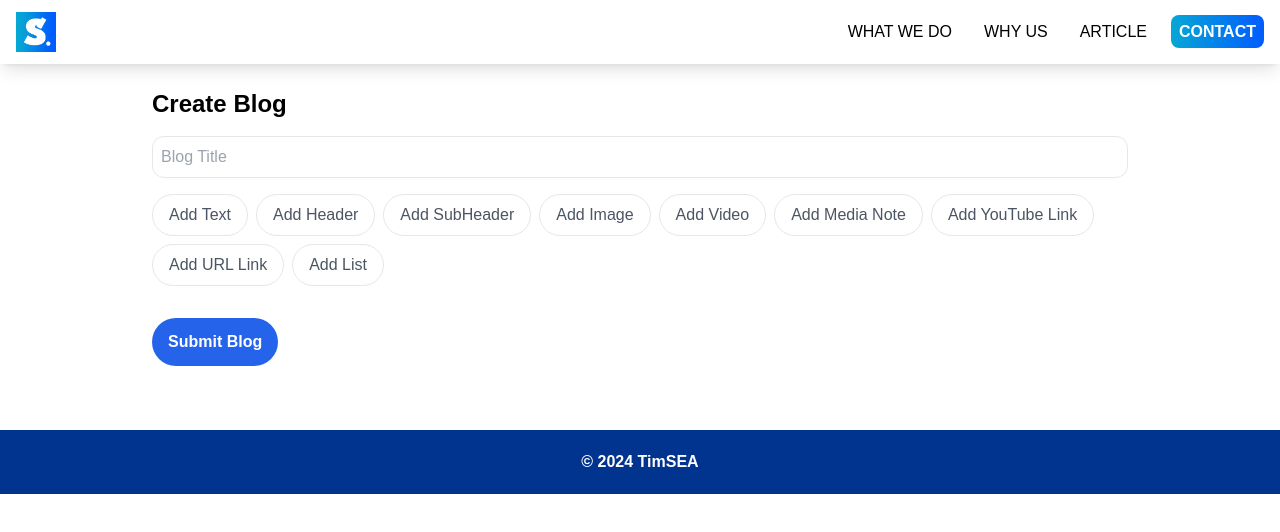
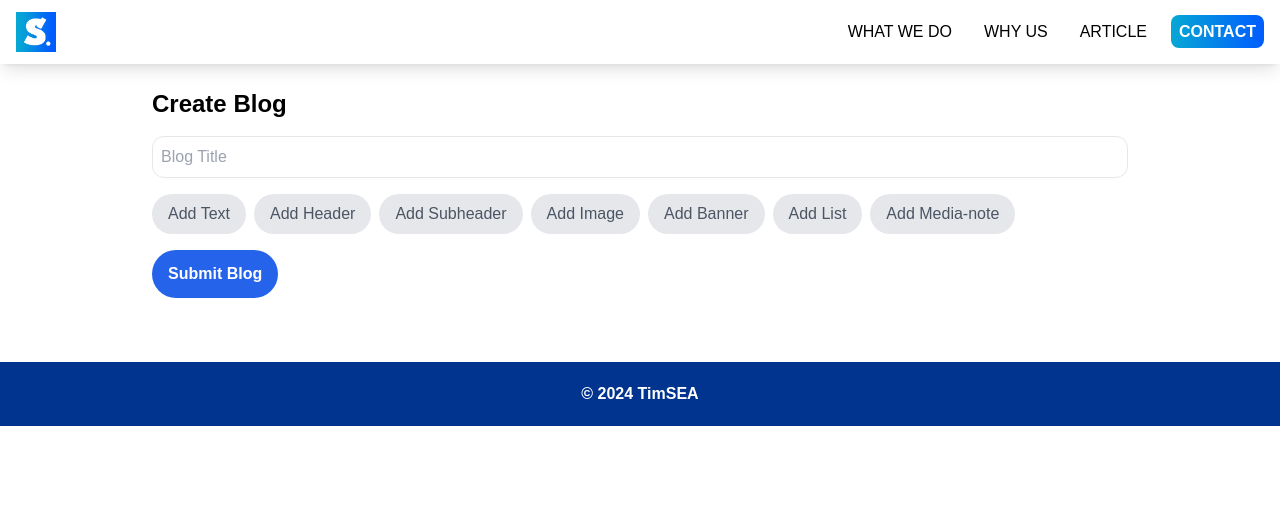
Before and after one commit to AlfinTeguh16/TimSEA-CompanyProfile, a Next.js app: page /blogs/create in a window 1280 px wide. Shown: the top 532 px of the page. Built offline with nearby package versions, Linux system fonts and the light colour scheme.

Commit message:
fix: banner

```diff
--- a/src/app/api/blogs/route.ts
+++ b/src/app/api/blogs/route.ts
@@ -24,13 +24,25 @@ export async function POST(req: Request) {
 
     // Buat folder upload jika belum ada
     const uploadDir = path.join(process.cwd(), "public", "uploads");
+    const bannerDir = path.join(process.cwd(), "public", "uploads", "banner");
+
     if (!fs.existsSync(uploadDir)) {
       fs.mkdirSync(uploadDir, { recursive: true });
+    }
+    if (!fs.existsSync(bannerDir)) {
+      fs.mkdirSync(bannerDir, { recursive: true });
     }
 
     for (const [key, value] of formData.entries()) {
       if (key.startsWith("file_") && value instanceof File) {
-        const filePath = path.join(uploadDir, value.name);
+        let targetDir = uploadDir;
+
+        // Simpan banner pada folder /banner
+        if (key === "file_banner") {
+          targetDir = bannerDir;
+        }
+
+        const filePath = path.join(targetDir, value.name);
         const writeStream = fs.createWriteStream(filePath);
 
         // Gunakan streaming untuk menulis file langsung ke sistem
@@ -38,7 +50,10 @@ export async function POST(req: Request) {
         writeStream.write(buffer);
         writeStream.end();
 
-        content.push({ type: "file", value: `/uploads/${value.name}` });
+        const fileUrl = targetDir.includes("banner")
+          ? `/uploads/banner/${value.name}`
+          : `/uploads/${value.name}`;
+        content.push({ type: "file", value: fileUrl });
       } else if (key.startsWith("content_")) {
         content.push(JSON.parse(value as string));
       }
@@ -56,13 +71,37 @@ export async function POST(req: Request) {
   }
 }
 
+// export async function GET() {
+//   try {
+//     const db = (await clientPromise).db("db_mytimsea");
+//     const blogs = await db.collection("blogs").find().toArray();
+//     return NextResponse.json(blogs);
+//   } catch (error) {
+//     console.error("Error fetching blogs:", error);
+//     return NextResponse.json({ error: "Failed to fetch blogs" }, { status: 500 });
+//   }
+// }
+
 export async function GET() {
   try {
     const db = (await clientPromise).db("db_mytimsea");
+
+    // Fetch blogs data from database
     const blogs = await db.collection("blogs").find().toArray();
-    return NextResponse.json(blogs);
+
+    // Path to banner uploads folder
+    const bannerDir = path.join(process.cwd(), "public", "uploads", "banner");
+
+    // Check if banner directory exists
+    let bannerFiles: string[] = [];
+    if (fs.existsSync(bannerDir)) {
+      // Read all files in the banner directory
+      bannerFiles = fs.readdirSync(bannerDir).map((file) => `/uploads/banner/${file}`);
+    }
+
+    return NextResponse.json({ blogs, banners: bannerFiles });
   } catch (error) {
-    console.error("Error fetching blogs:", error);
-    return NextResponse.json({ error: "Failed to fetch blogs" }, { status: 500 });
+    console.error("Error fetching blogs or banners:", error);
+    return NextResponse.json({ error: "Failed to fetch blogs or banners" }, { status: 500 });
   }
 }
--- a/src/app/blogs/[id]/page.tsx
+++ b/src/app/blogs/[id]/page.tsx
@@ -34,7 +34,8 @@ const BlogDetail: React.FC = () => {
             }
             return (
               typeof item.value === "string" &&
-              !item.value.startsWith("blob:") // Exclude blobs
+              !item.value.startsWith("blob:") && // Exclude blobs
+              !item.value.includes("/uploads/banner/") // Exclude files from upload/banner
             );
           });
 
--- a/src/app/blogs/create/page.tsx
+++ b/src/app/blogs/create/page.tsx
@@ -4,60 +4,57 @@ import React, { useState, useEffect } from "react";
 import Image from "next/image";
 import dynamic from "next/dynamic";
 import { PiTrash } from "react-icons/pi";
-import { fetchWithAuth } from "../../utils/fetchWithAuth"; // Sesuaikan path sesuai struktur project
 
 interface Content {
-  type: "text" | "image" | "video" | "youtube" | "link" | "header" | "subheader" | "list" | "media-note" | "file";
-  value: string | string[]; // List menggunakan array string
+  type:
+    | "text"
+    | "image"
+    | "video"
+    | "youtube"
+    | "link"
+    | "header"
+    | "subheader"
+    | "list"
+    | "media-note"
+    | "file"
+    | "banner";
+  value: string | string[];
   file?: File;
 }
 
 const CreateBlog: React.FC = () => {
-  const [title, setTitle] = useState<string>(""); // Blog title
-  const [content, setContent] = useState<Content[]>([]); // Blog content array
-  const [isClient, setIsClient] = useState(false); // Hydration guard
+  const [title, setTitle] = useState<string>("");
+  const [content, setContent] = useState<Content[]>([]);
+  const [isClient, setIsClient] = useState(false);
 
   useEffect(() => {
-    setIsClient(true); // Ensure this is only executed on the client
+    setIsClient(true);
   }, []);
 
-  // Adding new field
   const addContent = (type: Content["type"]) => {
-    if (type === "list") {
-      setContent([...content, { type, value: [] }]); // Default value for list is an empty array
-    } else {
-      setContent([...content, { type, value: "" }]);
-    }
+    const defaultValue = type === "list" ? [] : "";
+    setContent([...content, { type, value: defaultValue }]);
   };
 
-  const handleTextChange = (
-    index: number,
-    value: string,
-    type: Content["type"]
-  ) => {
+  const handleTextChange = (index: number, value: string) => {
     const updatedContent = [...content];
-
-    if (type === "text") {
-      // Split text into paragraphs
-      const paragraphs = value.split("\n").filter((line) => line.trim() !== "");
-      updatedContent.splice(
-        index,
-        1,
-        ...paragraphs.map((p) => ({ type: "text" as const, value: p }))
-      );
-    } else {
-      // Update directly for other types
     updatedContent[index].value = value;
-    }
-
     setContent(updatedContent);
   };
 
-  // Handle list changes
-  const handleListChange = (index: number, value: string, itemIndex: number) => {
+  const handleFileChange = (index: number, file: File | null) => {
+    if (!file) return;
+
+    const updatedContent = [...content];
+    updatedContent[index].value = URL.createObjectURL(file);
+    updatedContent[index].file = file;
+    setContent(updatedContent);
+  };
+
+  const handleListChange = (index: number, itemIndex: number, value: string) => {
     const updatedContent = [...content];
     if (Array.isArray(updatedContent[index].value)) {
-      updatedContent[index].value[itemIndex] = value; // Update specific list item
+      updatedContent[index].value[itemIndex] = value;
       setContent(updatedContent);
     }
   };
@@ -65,7 +62,7 @@ const CreateBlog: React.FC = () => {
   const addListItem = (index: number) => {
     const updatedContent = [...content];
     if (Array.isArray(updatedContent[index].value)) {
-      updatedContent[index].value.push(""); // Add new empty list item
+      updatedContent[index].value.push("");
       setContent(updatedContent);
     }
   };
@@ -73,29 +70,14 @@ const CreateBlog: React.FC = () => {
   const removeListItem = (index: number, itemIndex: number) => {
     const updatedContent = [...content];
     if (Array.isArray(updatedContent[index].value)) {
-      updatedContent[index].value.splice(itemIndex, 1); // Remove specific list item
+      updatedContent[index].value.splice(itemIndex, 1);
       setContent(updatedContent);
     }
   };
 
-  // Handle file upload
-  const handleFileChange = (index: number, file: File | null) => {
-    if (!file) return;
-
-    const updatedContent = [...content];
-    updatedContent[index].value = URL.createObjectURL(file); // Generate preview URL
-    updatedContent[index].file = file; // Save file for submission
-    setContent(updatedContent);
+  const removeContent = (index: number) => {
+    setContent(content.filter((_, i) => i !== index));
   };
-
-  // Remove content field
-  const removeContent = (index: number) => {
-    const updatedContent = content.filter((_, i) => i !== index);
-    setContent(updatedContent);
-  };
-
-  // Submit data
-
 
   const submitBlog = async () => {
     const formData = new FormData();
@@ -103,16 +85,15 @@ const CreateBlog: React.FC = () => {
 
     content.forEach((item, index) => {
       if (item.file) {
-        formData.append(`file_${index}`, item.file);
+        const key = item.type === "banner" ? "file_banner" : `file_${index}`;
+        formData.append(key, item.file);
+      } else {
+        formData.append(`content_${index}`, JSON.stringify(item));
       }
-      formData.append(
-        `content_${index}`,
-        JSON.stringify({ type: item.type, value: item.value })
-      );
     });
 
     try {
-      const response = await fetchWithAuth("/api/blogs", {
+      const response = await fetch("/api/blogs", {
         method: "POST",
         body: formData,
       });
@@ -122,20 +103,15 @@ const CreateBlog: React.FC = () => {
         setTitle("");
         setContent([]);
       } else {
-        const error = await response.json();
-        console.error("Error:", error);
         alert("Failed to create blog.");
       }
     } catch (error) {
-      console.error("Error submitting blog:", error);
+      console.error(error);
       alert("An error occurred.");
     }
   };
 
-
-  if (!isClient) {
-    return null; // Ensure SSR mismatch is avoided
-  }
+  if (!isClient) return null;
 
   return (
     <div className="p-6 max-w-5xl mx-auto h-full">
@@ -155,96 +131,22 @@ const CreateBlog: React.FC = () => {
             key={index}
             className="mb-4 border p-4 rounded-lg shadow-sm flex flex-col gap-4"
           >
-            {item.type === "text" && (
-              <textarea
-                placeholder="Enter text (use Enter for new paragraph)"
+            {["text", "header", "subheader", "media-note"].includes(item.type) && (
+              <input
+                type="text"
+                placeholder={`Enter ${item.type}`}
                 value={item.value as string}
-                onChange={(e) =>
-                  handleTextChange(index, e.target.value, item.type)
-                }
+                onChange={(e) => handleTextChange(index, e.target.value)}
                 className="border rounded-xl p-2 w-full"
               />
             )}
-            {item.type === "header" && (
-              <input
-                type="text"
-                placeholder="Enter text header"
-                value={item.value as string}
-                onChange={(e) =>
-                  handleTextChange(index, e.target.value, item.type)
-                }
-                className="border font-bold rounded-xl p-2 w-full"
-              />
-            )}
-            {item.type === "subheader" && (
-              <input
-                type="text"
-                placeholder="Enter text subheader"
-                value={item.value as string}
-                onChange={(e) =>
-                  handleTextChange(index, e.target.value, item.type)
-                }
-                className="border font-semibold rounded-xl p-2 w-full"
-              />
-            )}
-            {item.type === "media-note" && (
-              <input
-                type="text"
-                placeholder="Enter text media-note"
-                value={item.value as string}
-                onChange={(e) =>
-                  handleTextChange(index, e.target.value, item.type)
-                }
-                className="border font-semibold rounded-xl p-2 w-full"
-              />
-            )}
-            {item.type === "list" && (
-              <div className="flex flex-col gap-4 w-full">
-                {(item.value as string[]).map((listItem, itemIndex) => (
-                  <div key={itemIndex} className="flex items-center gap-2">
-                    <input
-                      type="text"
-                      value={listItem}
-                      placeholder={`List item ${itemIndex + 1}`}
-                      onChange={(e) =>
-                        handleListChange(index, e.target.value, itemIndex)
-                      }
-                      className="border rounded-xl p-2 w-full"
-                    />
-                    <button
-                      onClick={() => removeListItem(index, itemIndex)}
-                      className="bg-red-600 hover:bg-red-700 text-white rounded-md px-3 py-1"
-                    >
-                      Remove
-                    </button>
-                  </div>
-                ))}
 
-                <div className="flex items-center justify-between">
-                  <button
-                    onClick={() => addListItem(index)}
-                    className="bg-blue-600 hover:bg-blue-700 text-white rounded-full px-4 py-2"
-                  >
-                    Add List Item
-                  </button>
-                  <button
-                    onClick={() => removeContent(index)}
-                    className="bg-red-600 hover:bg-red-700 text-white rounded-xl px-4 py-2"
-                  >
-                    Remove
-                  </button>
-                </div>
-              </div>
-            )}
-
-            {item.type === "image" && (
+            {["image", "banner", "video"].includes(item.type) && (
               <div className="flex flex-col">
                 <input
                   type="file"
-                  accept="image/*"
-                  onChange={(e) =>
-                    handleFileChange(index, e.target.files?.[0] || null)
-                  }
+                  accept={item.type === "video" ? "video/*" : "image/*"}
+                  onChange={(e) => handleFileChange(index, e.target.files?.[0] || null)}
                   className="border rounded-xl p-2 w-full"
                 />
                 {item.value && (
@@ -258,99 +160,64 @@ const CreateBlog: React.FC = () => {
                 )}
               </div>
             )}
-            {item.type === "video" && (
-              <div className="flex flex-col">
+
+            {item.type === "list" && (
+              <div className="flex flex-col gap-2">
+                {(item.value as string[]).map((listItem, itemIndex) => (
+                  <div key={itemIndex} className="flex items-center gap-2">
                     <input
-                  type="file"
-                  accept="image/*"
+                      type="text"
+                      value={listItem}
+                      placeholder={`List item ${itemIndex + 1}`}
                       onChange={(e) =>
-                    handleFileChange(index, e.target.files?.[0] || null)
+                        handleListChange(index, itemIndex, e.target.value)
                       }
                       className="border rounded-xl p-2 w-full"
                     />
-                {item.value && (
-                  <Image
-                    src={item.value as string}
-                    width={200}
-                    height={100}
-                    alt="Preview"
-                    className="w-fit h-fit rounded-md mt-3"
-                  />
-                )}
+                    <button
+                      onClick={() => removeListItem(index, itemIndex)}
+                      className="bg-red-600 text-white rounded-md px-3 py-1"
+                    >
+                      Remove
+                    </button>
+                  </div>
+                ))}
+                <button
+                  onClick={() => addListItem(index)}
+                  className="bg-blue-600 text-white rounded-full px-4 py-2"
+                >
+                  Add List Item
+                </button>
               </div>
             )}
-            {item.type !== "list" && (
+
             <button
               onClick={() => removeContent(index)}
-                className="bg-red-600 hover:bg-red-700 rounded-xl mx-1 h-fit w-fit my-auto text-white p-4"
+              className="bg-red-600 text-white rounded-md px-4 py-2 self-end"
             >
               <PiTrash />
             </button>
-            )}
           </div>
         ))}
       </div>
 
-      <div className="mb-4 flex flex-wrap gap-2">
+      <div className="flex flex-wrap gap-2 mb-4">
+        {["text", "header", "subheader", "image", "banner", "list", "media-note"].map(
+          (type) => (
             <button
-          onClick={() => addContent("text")}
-          className="bg-transparent border rounded-full hover:bg-blue-500 text-gray-600 hover:text-white px-4 py-2"
+              key={type}
+              onClick={() => addContent(type as Content["type"])}
+              className="bg-gray-200 hover:bg-gray-300 text-gray-600 rounded-full px-4 py-2"
             >
-          Add Text
+              Add {type.charAt(0).toUpperCase() + type.slice(1)}
             </button>
-        <button
-          onClick={() => addContent("header")}
-          className="bg-transparent border rounded-full hover:bg-blue-500 text-gray-600 hover:text-white px-4 py-2"
-        >
-          Add Header
-        </button>
-        <button
-          onClick={() => addContent("subheader")}
-          className="bg-transparent border rounded-full hover:bg-blue-500 text-gray-600 hover:text-white px-4 py-2"
-        >
-          Add SubHeader
-        </button>
-        <button
-          onClick={() => addContent("image")}
-          className="bg-transparent border rounded-full hover:bg-blue-500 text-gray-600 hover:text-white px-4 py-2"
-        >
-          Add Image
-        </button>
-        <button
-          onClick={() => addContent("video")}
-          className="bg-transparent border rounded-full hover:bg-blue-500 text-gray-600 hover:text-white px-4 py-2"
-        >
-          Add Video
-        </button>
-        <button
-          onClick={() => addContent("media-note")}
-          className="bg-transparent border rounded-full hover:bg-blue-500 text-gray-600 hover:text-white px-4 py-2"
-        >
-          Add Media Note
-        </button>
-        <button
-          onClick={() => addContent("youtube")}
-          className="bg-transparent border rounded-full hover:bg-blue-500 text-gray-600 hover:text-white px-4 py-2"
-        >
-          Add YouTube Link
-        </button>
-        <button
-          onClick={() => addContent("link")}
-          className="bg-transparent border rounded-full hover:bg-blue-500 text-gray-600 hover:text-white px-4 py-2"
-        >
-          Add URL Link
-        </button>
-        <button
-          onClick={() => addContent("list")}
-          className="bg-transparent border rounded-full hover:bg-blue-500 text-gray-600 hover:text-white px-4 py-2"
-        >
-          Add List
-        </button>
+          )
+        )}
       </div>
 
       <button
         onClick={submitBlog}
-        className="mt-4 bg-blue-600 rounded-full text-white px-4 py-3 font-semibold"
+        className="bg-blue-600 text-white rounded-full px-4 py-3 font-semibold"
       >
         Submit Blog
       </button>
--- a/src/app/components/homePage/blog.tsx
+++ b/src/app/components/homePage/blog.tsx
@@ -5,15 +5,21 @@ import Image from "next/image";
 import Link from "next/link";
 import { Element } from "react-scroll";
 
+interface BlogContent {
+  type: string;
+  value: string;
+}
+
 interface Blog {
   _id: string;
   title: string;
-  content: { type: string; value: string }[];
+  content: BlogContent[];
 }
 
 const BlogCard: React.FC = () => {
   const [blogs, setBlogs] = useState<Blog[]>([]);
   const [loading, setLoading] = useState<boolean>(true);
+  const [error, setError] = useState<string | null>(null);
 
   useEffect(() => {
     const fetchBlogs = async () => {
@@ -21,12 +27,19 @@ const BlogCard: React.FC = () => {
         const res = await fetch("/api/blogs");
         if (res.ok) {
           const data = await res.json();
-          setBlogs(data);
+
+          // Pastikan `data.blogs` berbentuk array sebelum di-set
+          if (Array.isArray(data.blogs)) {
+            setBlogs(data.blogs);
+          } else {
+            throw new Error("Invalid data format received from server.");
+          }
         } else {
-          console.error("Failed to fetch blogs: Status", res.status);
+          throw new Error(`Failed to fetch blogs: Status ${res.status}`);
         }
-      } catch (error) {
-        console.error("Error fetching blogs:", error);
+      } catch (err) {
+        console.error("Error fetching blogs:", err);
+        setError(err instanceof Error ? err.message : "Unknown error occurred");
       } finally {
         setLoading(false);
       }
@@ -38,7 +51,15 @@ const BlogCard: React.FC = () => {
   if (loading) {
     return (
       <div className="flex items-center justify-center min-h-screen">
-        <p>Loading...</p>
+        <p className="text-gray-500 text-lg animate-pulse">Loading...</p>
+      </div>
+    );
+  }
+
+  if (error) {
+    return (
+      <div className="flex items-center justify-center min-h-screen">
+        <p className="text-red-500 text-lg">Error: {error}</p>
       </div>
     );
   }
@@ -46,7 +67,7 @@ const BlogCard: React.FC = () => {
   if (blogs.length === 0) {
     return (
       <div className="flex items-center justify-center min-h-screen">
-        <p>No blogs available</p>
+        <p className="text-gray-500 text-lg">No blogs available</p>
       </div>
     );
   }
@@ -54,26 +75,26 @@ const BlogCard: React.FC = () => {
   return (
     <Element name="blog">
       <div>
-      <h1 className="px-4 md:px-20 xl:px-20 font-bold text-white text-3xl xl:text-5xl">
-        Article
-      </h1>
+        <h1 className="px-4 md:px-20 xl:px-20 font-bold text-white text-3xl xl:text-5xl">
+          Article
+        </h1>
       </div>
-      <div className="p-6 max-w-5xl mx-auto">
-        <div className="grid grid-cols-1 md:grid-cols-2 lg:grid-cols-3 gap-20">
+      <div className="p-6 max-w-7xl mx-auto">
+        <div className="grid grid-cols-1 md:grid-cols-2 lg:grid-cols-3 gap-12">
           {blogs.map((blog) => {
             const image = blog.content.find((item) => item.type === "file")?.value;
             const title = blog.title || "Untitled Blog";
 
             return (
               <Link href={`/blogs/${blog._id}`} key={blog._id}>
-                <div className="rounded-[50px] bg-white h-[500px] w-[20rem] overflow-hidden shadow-lg transition-all ease-out duration-500 hover:duration-200 hover:shadow-2xl hover:z-20 hover:scale-105">
+                <div className="rounded-3xl bg-white h-[500px] w-full overflow-hidden shadow-lg transition-transform ease-out duration-300 hover:scale-105 hover:shadow-2xl">
                   {image ? (
                     <Image
                       src={image}
                       alt={title}
                       width={400}
                       height={200}
-                      className="w-full h-80 object-cover rounded-t-[50px]"
+                      className="w-full h-80 object-cover rounded-t-3xl"
                     />
                   ) : (
                     <div className="w-full h-80 bg-gray-200 flex items-center justify-center">
@@ -81,7 +102,7 @@ const BlogCard: React.FC = () => {
                     </div>
                   )}
                   <div className="px-4 py-4">
-                    <h2 className="text-lg md:text-2xl font-bold">{title}</h2>
+                    <h2 className="text-lg md:text-2xl font-bold text-gray-800">{title}</h2>
                   </div>
                 </div>
               </Link>
```
Lines whose indentation alone changed are shown as unchanged.
